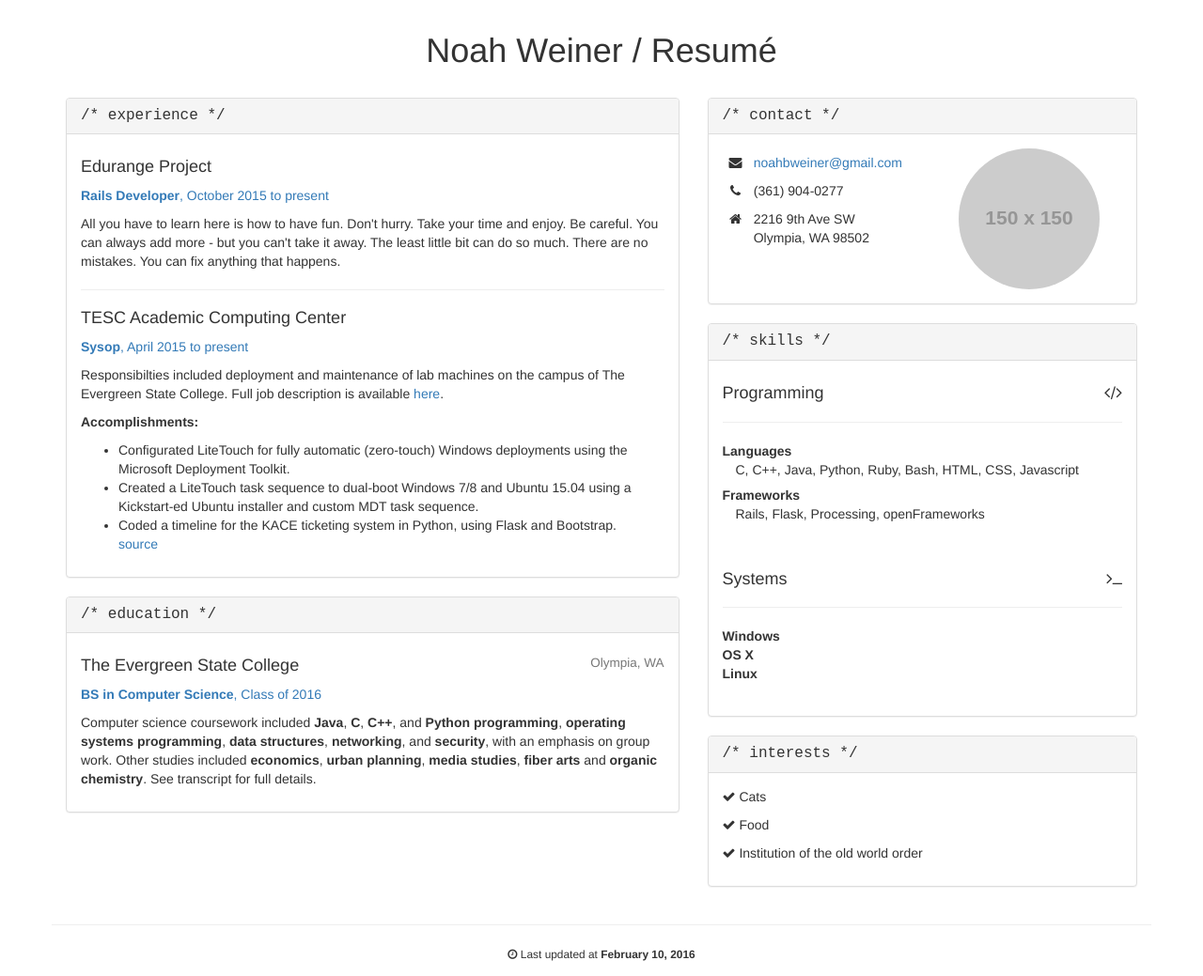
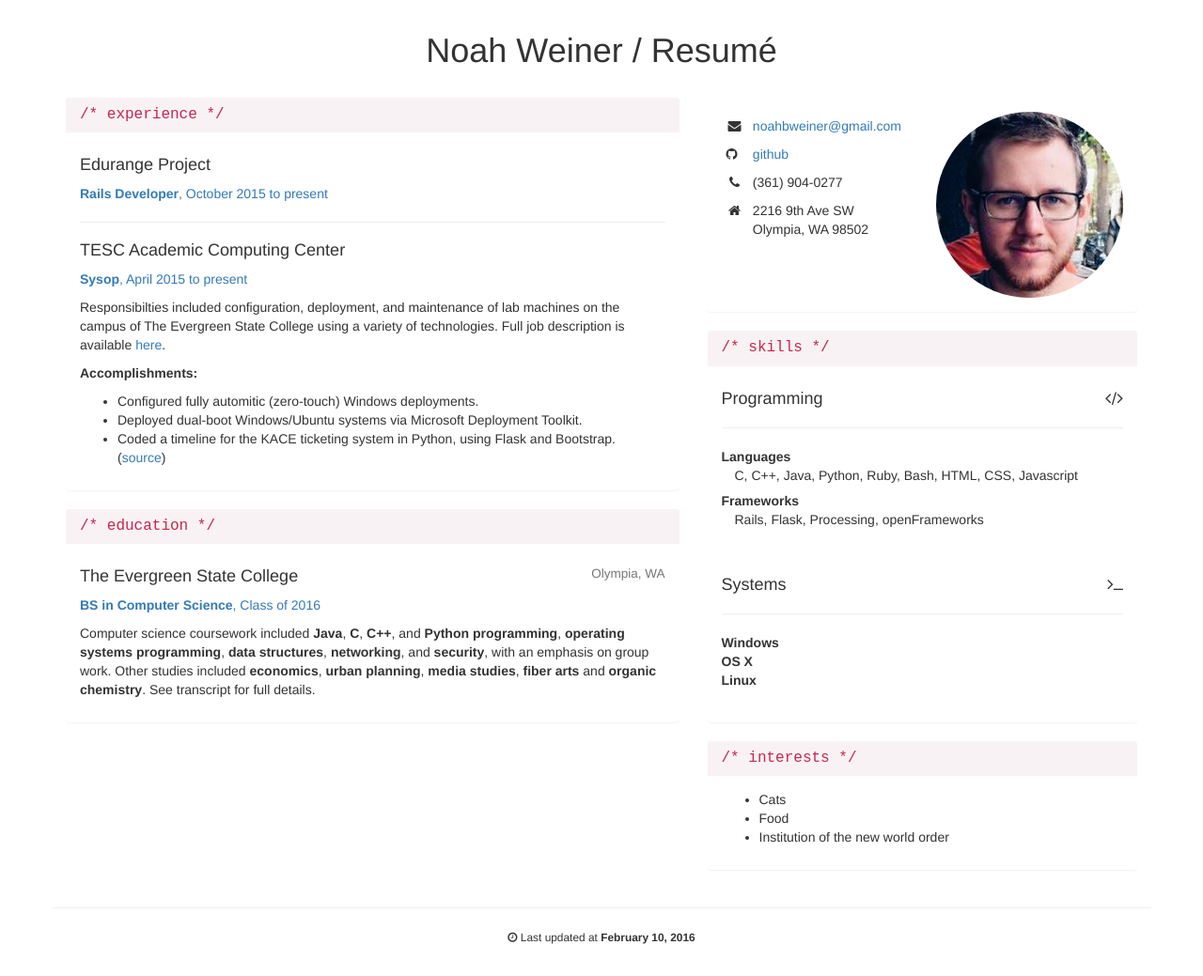
Before and after one commit to noaner/resume, a plain HTML site: page index.htm in a window 1280 px wide. Shown: the whole page at 94% size. Drawn offline with nearby package versions, Linux system fonts and the light colour scheme; placeholder pictures from the web are drawn by us.

Commit message:
add headshot

```diff
--- a/application.css
+++ b/application.css
@@ -24,8 +24,8 @@
 /* code-looking panel titles */
 .panel-heading {
   font-family: monospace;
-  /*background-color: #f9f2f4 !important;*/
-  /*color: #c7254e !important;*/
+  color: #c7254e !important;
+  background-color: #f9f2f4 !important;
 }
 
 /* indent dd's */
@@ -45,9 +45,9 @@ dd {
   padding-top: 1em;
 }
 
-/*.panel, .panel-heading, .panel-body {
+.panel, .panel-heading, .panel-body {
   border: none !important;
-}*/
+}
 
 
 /* cap container width */
--- a/index.htm
+++ b/index.htm
@@ -33,9 +33,6 @@
                 <h4>Edurange Project</h4>
                 <p class='text-primary'><strong>Rails Developer</strong>, October 2015 to present</p>
                 <p>
-                  All you have to learn here is how to have fun. Don't hurry. Take your time and enjoy. Be
-                  careful. You can always add more - but you can't take it away. The least little bit can do
-                  so much. There are no mistakes. You can fix anything that happens.
                 </p>
 
                 <hr />
@@ -43,23 +40,17 @@
                 <h4>TESC Academic Computing Center</h4>
                 <p class='text-primary'><strong>Sysop</strong>, April 2015 to present</p>
                 <p>
-                  Responsibilties included deployment and maintenance of lab machines on the campus of The
-                  Evergreen State College.  Full job description is available
+                  Responsibilties included configuration, deployment, and maintenance of lab machines on the campus of The
+                  Evergreen State College using a variety of technologies. Full job description is available
                   <a href='http://ada.evergreen.edu/sysops/sysop_facts.txt' target='_blank'>here</a>.
                 </p>
                 <p><strong>Accomplishments:</strong></p>
                 <ul>
+                  <li>Configured fully automitic (zero-touch) Windows deployments.</li>
+				  <li>Deployed dual-boot Windows/Ubuntu systems via Microsoft Deployment Toolkit.</li>
                   <li>
-                    Configurated LiteTouch for fully automatic (zero-touch) Windows deployments using the
-                    Microsoft Deployment Toolkit.
-                  </li>
-                  <li>
-                    Created a LiteTouch task sequence to dual-boot Windows 7/8 and Ubuntu 15.04 using a
-                    Kickstart-ed Ubuntu installer and custom MDT task sequence.
-                  </li>
-                  <li>
-                    Coded a timeline for the KACE ticketing system in Python, using Flask and Bootstrap.<br />
-                    <a href='https://github.com/thebareju/kaceline' target='_blank'>source</a>
+                    Coded a timeline for the KACE ticketing system in Python, using Flask and Bootstrap.
+                    (<a href='https://github.com/thebareju/kaceline' target='_blank'>source</a>)
                   </li>
             </div>
           </div>
@@ -89,9 +80,9 @@
 
 
           <div class='panel panel-default'>
-            <div class='panel-heading'>
+            <!--<div class='panel-heading'>
               <h3 class='panel-title'>/* contact */</h3>
-            </div>
+            </div>-->
 
             <div class='panel-body'>
               <div class='row'>
@@ -100,6 +91,10 @@
                     <tr>
                       <td><i class='fa fa-fw fa-envelope'></i></td>
                       <td><a href='mailto:noahbweiner@gmail.com'>noahbweiner@gmail.com</a><br /></td>
+                    </tr>
+                    <tr>
+                      <td><i class='fa fa-github'></i></td>
+                      <td><a href='https://github.com/thebareju' target='_blank'>github</a></td>
                     </tr>
                     <tr>
                       <td><i class='fa fa-fw fa-phone'></i></td>
@@ -115,7 +110,7 @@
                 </div>
 
                 <div class='col-sm-6'>
-                  <img class='img-responsive img-circle center-block' src='http://placehold.it/150x150' />
+                  <img class='img-responsive img-circle center-block' src='pic.jpg' />
                 </div>
               </div>
             </div>
@@ -155,9 +150,10 @@
             </div>
 
             <div class='panel-body'>
-              <p><i class='fa fa-check'></i> Cats</p>
-              <p><i class='fa fa-check'></i> Food</p>
-              <p><i class='fa fa-check'></i> Institution of the old world order</p>
+              <ul>
+                <li>Cats</li>
+                <li>Food</li>
+                <li>Institution of the new world order</li>
             </div>
           </div>
 
```
Also changed, not shown: pic.jpg (added).
